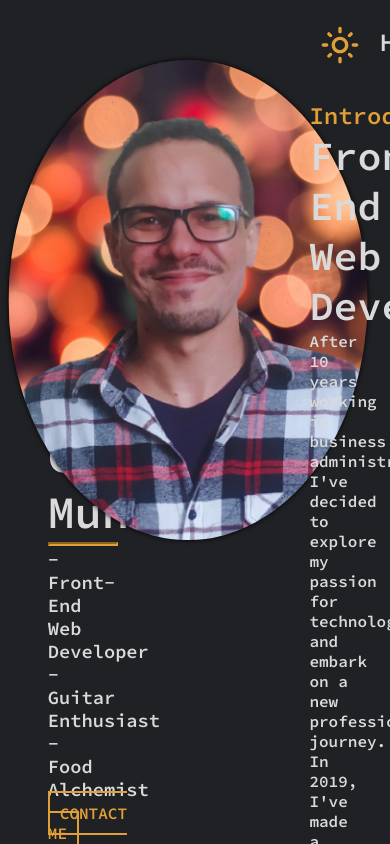
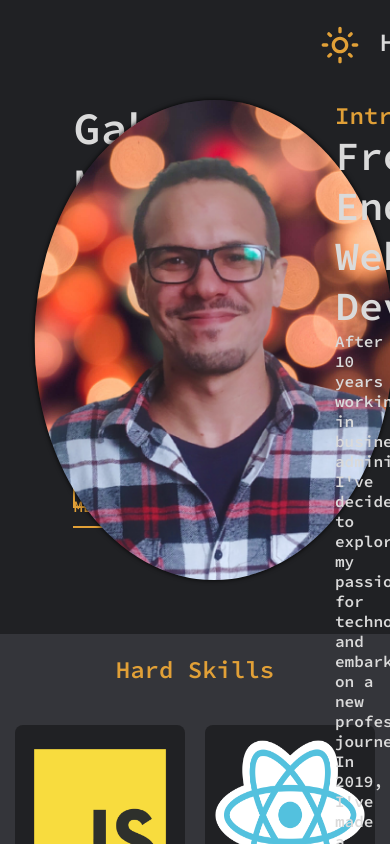
Before and after one commit to GabrielMunizz/portifolio_pessoal, a React (Vite) app in the folder portifolio_web/: page / in a window 390 px wide. Shown: the top 844 px of the page. Built offline with nearby package versions, Linux system fonts and the light colour scheme.

Commit message:
Style: adiciona responsividade total a resolução 4860X1495

```diff
--- a/portifolio_web/src/Style/headerStyle.ts
+++ b/portifolio_web/src/Style/headerStyle.ts
@@ -13,7 +13,7 @@ export const Header = styled.header`
     align-items: center;
     justify-content: center;
     padding-bottom: 0.7rem;
-    margin-left: 1.2rem;
+    margin-left: 1.5rem;
     border: none;
     transition: 0.3s ease;
   }
@@ -75,4 +75,31 @@ export const Header = styled.header`
     transform: scale(1.1);
     border: none;
   }
+
+  @media (min-width: 4860px) and (min-height: 1495px) {
+    height: 200px;
+    padding: 0 40rem;
+
+    & button {
+      font-size: 55px;
+    }
+
+    & .navbar a {
+      font-size: 35px;
+    }
+
+    & .socialContainer a {
+      font-size: 50px;
+    }
+
+    & .flags {
+      justify-content: center;
+      padding-bottom: 0;
+    }
+
+    & .flags img {
+      width: 48px;
+      height: 45px;
+    }
+  }
 `;
--- a/portifolio_web/src/Style/mainStyle.ts
+++ b/portifolio_web/src/Style/mainStyle.ts
@@ -3,12 +3,11 @@ import { styled } from 'styled-components';
 export const Main = styled.main`
   display: flex;
   flex-direction: row;
-  justify-content: center;
-  align-items: center;
+  justify-content: flex-start;
+  align-items: flex-start;
   width: 100%;
   height: 100%;
   padding: 0 35px;
-  margin-bottom: 7.88rem;
 
   & .mainContent {
     display: flex;
@@ -16,16 +15,16 @@ export const Main = styled.main`
     justify-content: center;
     align-items: flex-start;
     width: 89%;
-    height: 100%;
+    height: 33.4rem;
     transform: translateX(-10%);
   }
 
   & .imgContainer {
     display: flex;
     justify-content: center;
-    align-items: center;
+    align-items: flex-start;
     min-width: 65%;
-    height: 400px;
+    height: 100%;
   }
 
   .imgContainer img {
@@ -50,7 +49,25 @@ export const Main = styled.main`
   }
 
   @media (min-width: 4860px) and (min-height: 1495px) {
-    margin-bottom: 30rem;
+    margin-bottom: 18.2rem;
+    padding: 0 75px;
+
+    & .introContainer  {
+      height: 600px;
+    }
+
+    & .introContainer h2 {
+      font-size: 35px;
+    }
+
+    & .introContainer h1 {
+      font-size: 50px;
+    }
+
+    & .introContainer h4, a {
+      font-size: 25px;
+    }
+
   }
 `;
 
@@ -89,6 +106,22 @@ export const Aside = styled.aside`
     border: 2px solid ${(props) => props.theme.colors.text_details};
     padding: 10px;
   }
+
+  @media (min-width: 4860px) and (min-height: 1495px) {
+
+
+    & .nameContainer h1 {
+        font-size: 52px;
+    }
+
+    & .professionalContainer {
+        font-size: 23px;
+    }
+
+    & .contactContainer {
+        font-size: 30px;
+    }
+  }
 `;
 
 export const H2 = styled.h2`
```
